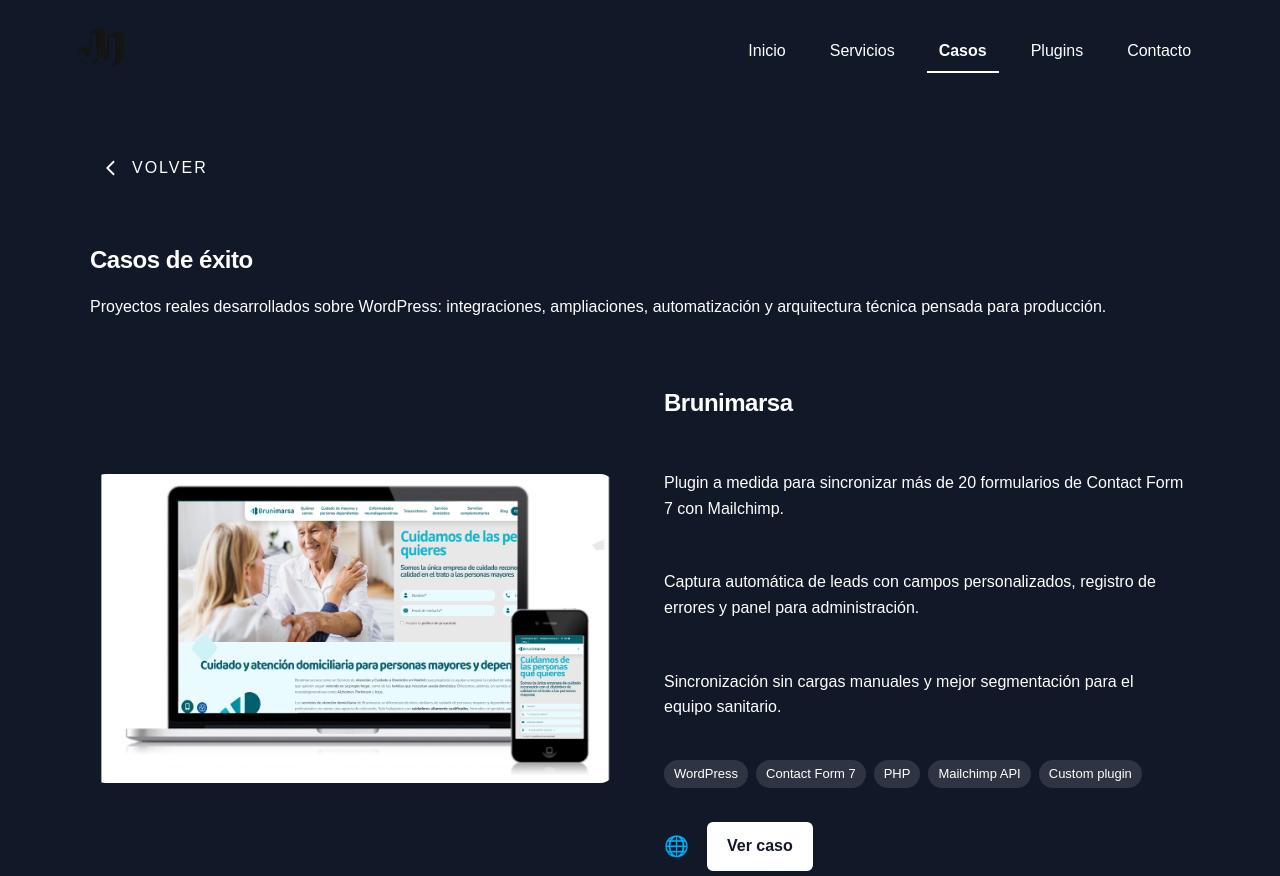
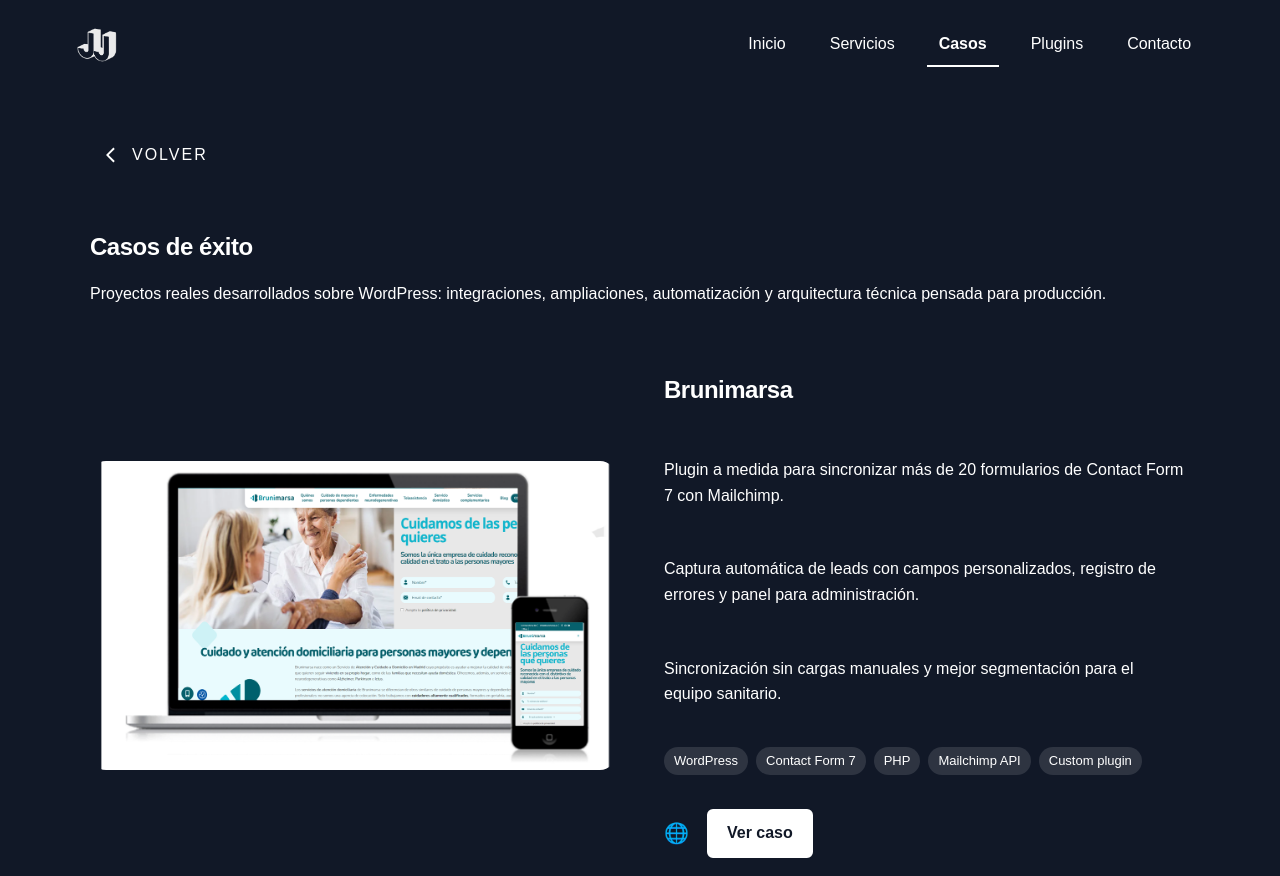
Before and after one commit to jjmontalban/jjmontalban.github.io, an Astro site: page /casos in a window 1280 px wide. Shown: the top 876 px of the page. Built offline with nearby package versions, Linux system fonts and the light colour scheme; Astro itself is replaced by a stand-in of ours; a web font is replaced by a local one.

Commit message:
Invertir colores logo segun pagina

```diff
--- a/public/assets/styles.css
+++ b/public/assets/styles.css
@@ -32,12 +32,6 @@ h1, h2, h3, h4, h5, h6 {
   font-weight: 750;
   letter-spacing: -0.02em;
   margin: 0 0 1rem 0;
-}
-
-.avatar {
-  width: 48px;
-  height: 48px;
-  margin-right: 12px;
 }
 
 /* ================================================================= */
@@ -138,7 +132,7 @@ body.page-casos {
 /* CONTACTO */
 body.page-contacto {
   background-color: #ffc300;
-  color: #111;
+  color: #111111;
 }
 
 /* PLUGINS */
@@ -537,3 +531,21 @@ img {
   line-height: 1.5;
   opacity: .85;
 }
+
+
+/* ========================================================= */
+/* LOGO                                                      */
+/* ========================================================= */
+
+.site-logo {
+  display: block;
+  height: 40px;
+  width: auto;
+}
+
+/* Pages with dark background → invert logo */
+.page-servicios .site-logo,
+.page-casos .site-logo,
+.page-plugins .site-logo {
+  filter: invert(1);
+}
--- a/src/components/Navbar.astro
+++ b/src/components/Navbar.astro
@@ -3,7 +3,7 @@
 ---
 <nav class="navbar">
   <a href="/" data-page="page-home">
-    <img class="avatar" src="/assets/jj.png" alt="Avatar"/>
+    <img class="site-logo" src="/assets/jj.png" alt="Avatar"/>
   </a>
 
   <button class="burger" id="burger" aria-label="Abrir menú">☰</button>
```
